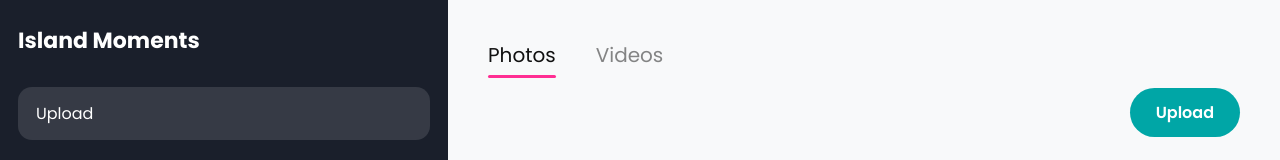
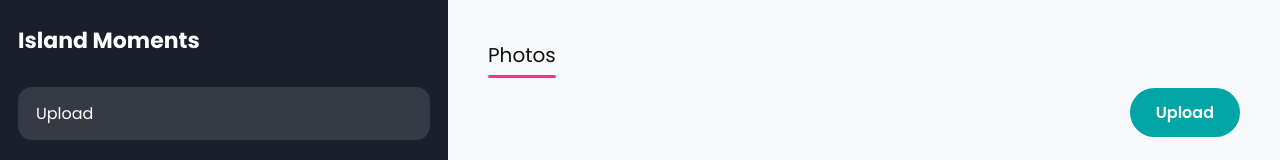
Before and after one commit to kashaffshoukat/berlin-matrix-365, a plain HTML site: page admin.html in a window 1280 px wide. Shown: the top 160 px of the page. Drawn offline with Linux system fonts and the light colour scheme.

Commit message:
Update admin.html

```diff
--- a/admin.html
+++ b/admin.html
@@ -211,7 +211,6 @@
 
             <div class="tabs">
                 <div class="tab active" onclick="switchTab('photo', this)">Photos</div>
-                <div class="tab" onclick="switchTab('video', this)">Videos</div>
             </div>
 
             <div class="upload-header">
```
